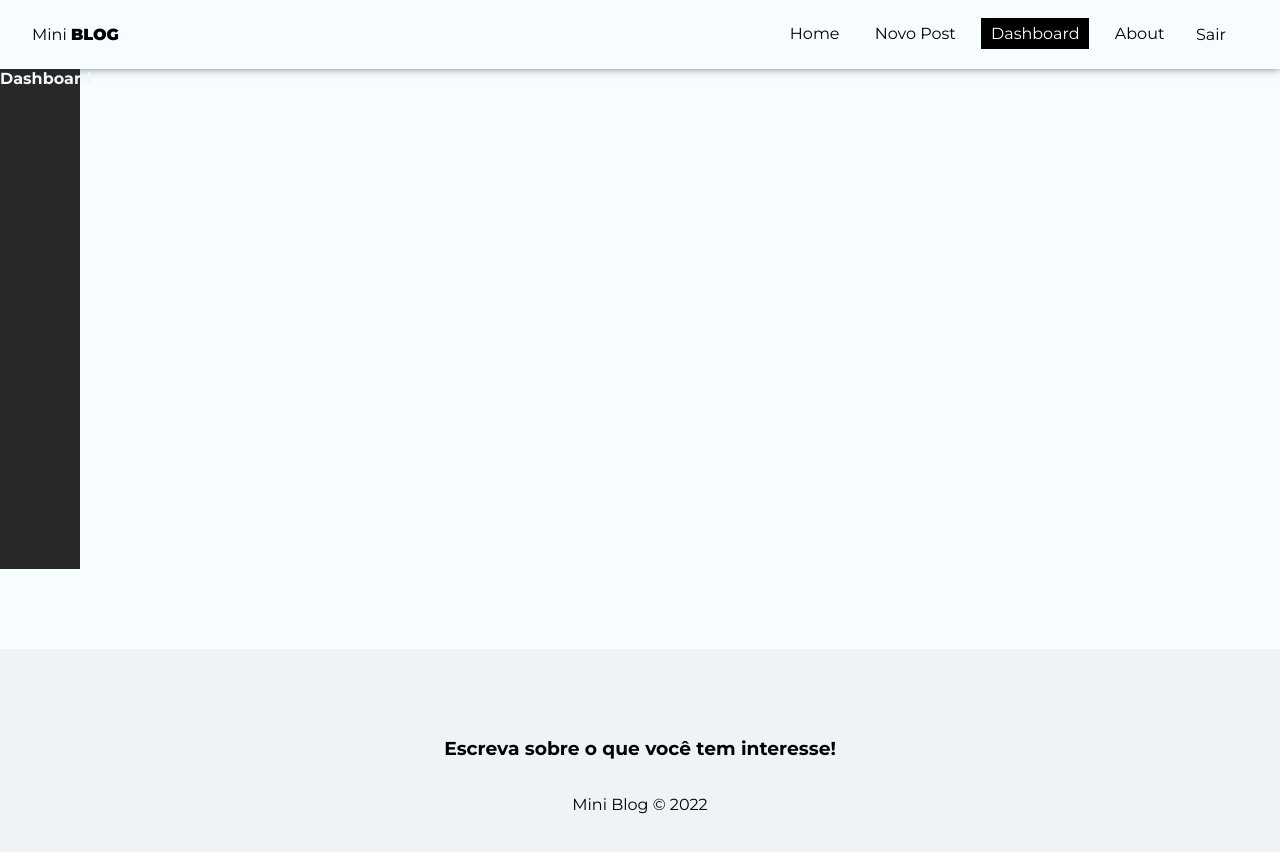
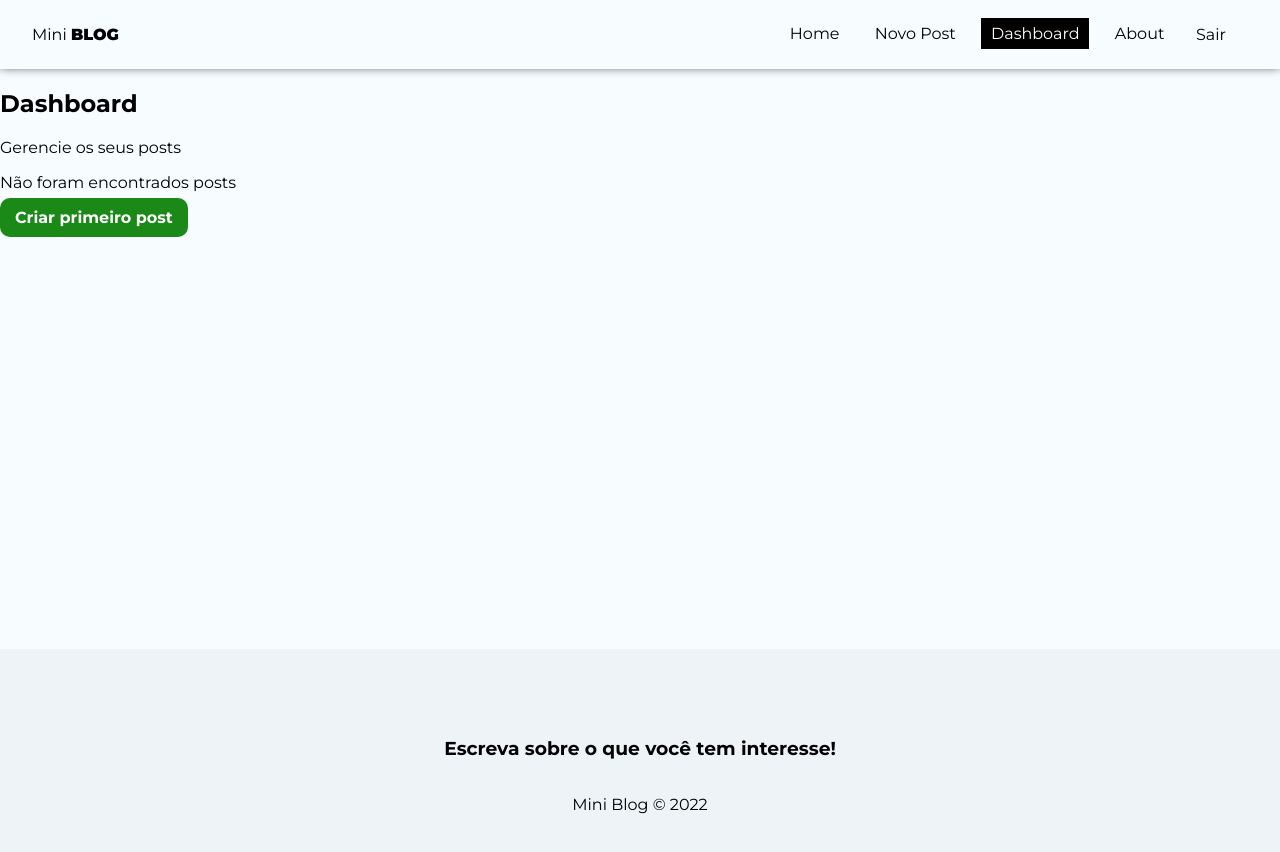
Before and after one commit to IagoMesquita/miniblog, a React (Create React App) app: page /dashboard in a window 1280 px wide. Shown: the top 852 px of the page. Built offline with nearby package versions, Linux system fonts and the light colour scheme; no server answers; sample sign-in values are in the browser's storage.

Commit message:
feat: structuring dashboard

```diff
--- a/src/pages/Dashboard/index.jsx
+++ b/src/pages/Dashboard/index.jsx
@@ -1,10 +1,34 @@
-import React from 'react'
-
 import styles from './Dashboard.module.css'
 
+import { useState } from 'react';
+
+import { Link } from 'react-router-dom';
+
+// hooks
+import { useAuthValue } from '../../context/AuthContext';
+import { useFetchDocuments } from '../../hooks/useFetchDocuments';
+
 function Dashboard() {
+
+  const { user } = useAuthValue();
+  const uid = user.id;
+  // const  = useFetchDocuments("posts");
+
+  const [posts, setPosts] = useState([]);
+
   return (
-    <div className={ styles.container }>Dashboard</div>
+    <div>
+     <h2>Dashboard</h2>
+     <p>Gerencie os seus posts</p>
+     { posts && posts.length === 0 ? (
+      <div className={ styles.noposts }>
+        <p>Não foram encontrados posts</p>
+        <Link to="/posts/create" className='btn'>Criar primeiro post</Link>
+      </div>
+     ) : (
+      <div>Algum Poste</div>
+     )}
+    </div>
   )
 }
 
```
